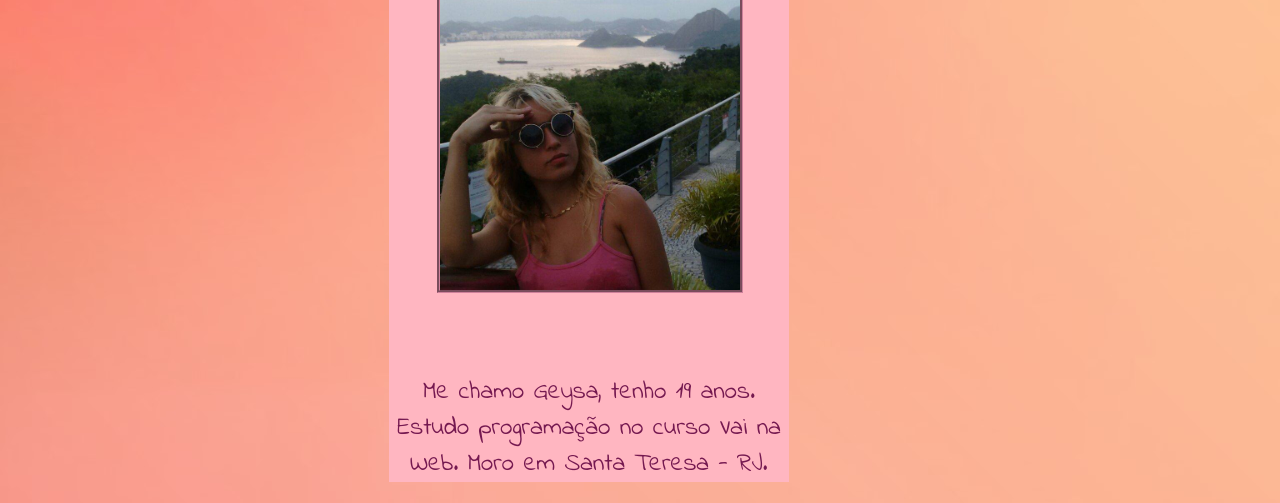
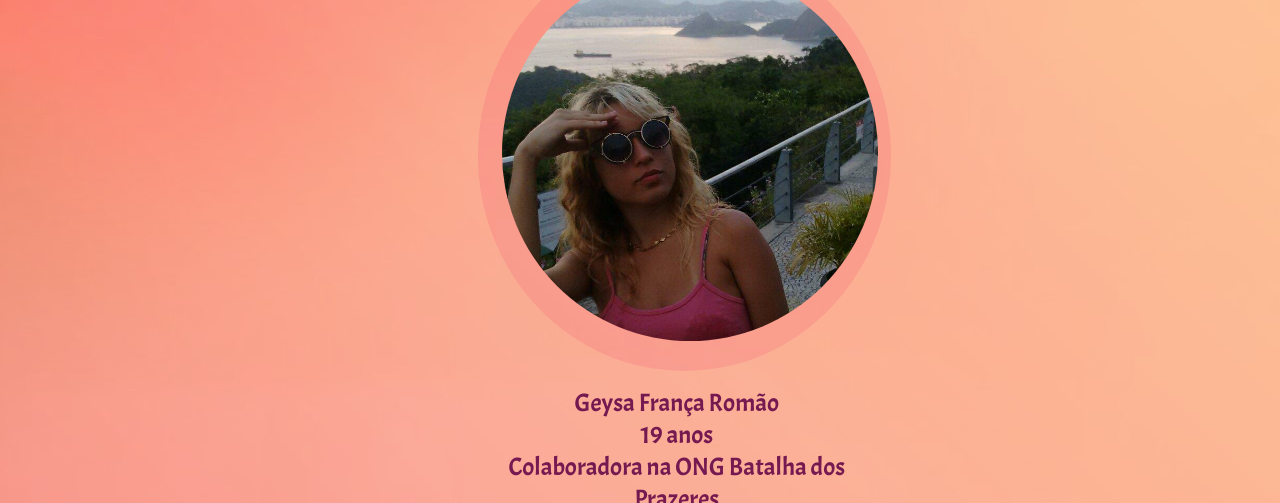
Before and after one commit to geysafran/geysa.github.io, a plain HTML site: page index.html in a window 1280 px wide. Shown: the part 69-572 px from the top of the page. Drawn offline with Linux system fonts and the light colour scheme.

Commit message:
alterei texto

```diff
--- a/index.html
+++ b/index.html
@@ -3,26 +3,42 @@
 <html lang="pt-br">
 <head>
 	<title>Geysa</title>
-	<meta charset="utf-8">
-	<link rel="stylesheet" href="./style.css">
-	<link href="https://fonts.googleapis.com/css?family=Indie+Flower" rel="stylesheet">
+		<meta charset="utf-8">
+		<link rel="stylesheet" href="./style.css">
+		<link href="https://fonts.googleapis.com/css?family=Acme&display=swap" rel="stylesheet">
+</head>
+<body>
+	<main>
+	<section id="container">
+		<div class="img">
+			<img src="./profilephoto.jpg" class="photo">
+		</div>
+		<p class="text">
+		Geysa França Romão
+		<br>
+		19 anos
+		<br>
+		Colaboradora na ONG Batalha dos Prazeres
+		<br>
+		Desenvolvedora júnior
+		<br>
+		De Santa Teresa - RJ
 
-</head>
-<body id="body">
+	 	</p>
+	</section>
+	<section id="container-me">
+		<div class="album">
 
-<main id="main">
-	<section class="boxone">
-	<div class="img">
-		<img src="./profilephoto.jpg" class="photo">
-	</div>
-	<p class="paragraph"> Me chamo Geysa, tenho 19 anos. Estudo programação no curso Vai na Web. Moro em Santa Teresa - RJ.   </p>
-</section>
+		</div>
+		<div class="album">
+
+		</div>
+		</section>
 </main>
 </body>
-<footer id="pe">
-	<img src="./insta.png" class="insta"><a href="https://www.instagram.com/geykiff/"></a>
-	<img src="./github.png" class="git"><a href="https://github.com/geysafran"></a>
-	<img src="./face.png" class="face"><a href="https://www.facebook.com/geysa.franca.564"></a>
-
+<footer>
+	<a href="https://www.instagram.com/gey.svg/"><img src="./insta.png" class="insta"></a>
+	<a href="https://github.com/geysafran"><img src="./github.png" class="git"></a>
+	<a href="https://www.facebook.com/geysa.franca.564"><img src="./face.png" class="face"></a>
 </footer>
 </html>
--- a/style.css
+++ b/style.css
@@ -1,19 +1,11 @@
-#body {
+body {
+	margin: 0;
+	padding: 0;
 	display: flex;
 	justify-content: center;
 	background: url(./background.jpg);
 	background-repeat: no-repeat;
-	font-family: 'Indie Flower', cursive;
-
-}
-#header {
-	width: 300px;
-	height: 100px;
-	margin: 40px;
-	background-color: #FFB5C5;
-    text-align: center;
-
-    border-radius: 164px;
+	font-family: 'Acme', sans-serif;
 }
 
 .boxtwo {
@@ -21,21 +13,26 @@
 }
 
 
-#main{
+main{
 
 
 }
 
-.boxone {
-	width: 400px;
-	background-color: #FFB6C1;
+#container {
+	margin-left: 127%;
+	display: flex;
+    flex-direction: column;
+    width: 100%;
+    height: 100%;
 
 }
 
-.paragraph {
+.text {
+
 	font-size: 25px;
 	color: #751950;
-		text-align: center;
+	text-align: center;
+    width: 106%;
 
 
 }
@@ -43,45 +40,49 @@
 h1 {
 	color: #751950;
 	font-size: 50px;
-	width: 300px;
-	height: 200px;
+	width: 30vw;
+	height: 20vh;
 
 }
 
 .img {
-
-
-
+	width: 110%;
+    background: #e91e631f;
+    border-radius: 50%;
+    position: relative;
+    top: 9px;
 
 }
 
 .photo {
-	width: 300px;
-	height: 300px;
-	border-style: groove;
-	border-color: #ce819b;
-	text-align: center;
-	    margin: 12%;
+	width: 47vh;
+    height: 47vh;
+    margin: 6%;
+    border-radius: 50%;
 
 }
 
 .insta {
+	margin: 1%;
 	width: 30px;
     height: 30px; }
 
 .git {
+	margin: 1%;
 	width: 30px;
     height: 30px;
 }
 
 .face {
+	margin: 1%;
 	width: 30px;
     height: 30px;
 
 }
 
 
-#pe {
-	  margin-top: 570px;
+footer{
+	width: 100%;
+	position: relative;
 
 }
```
